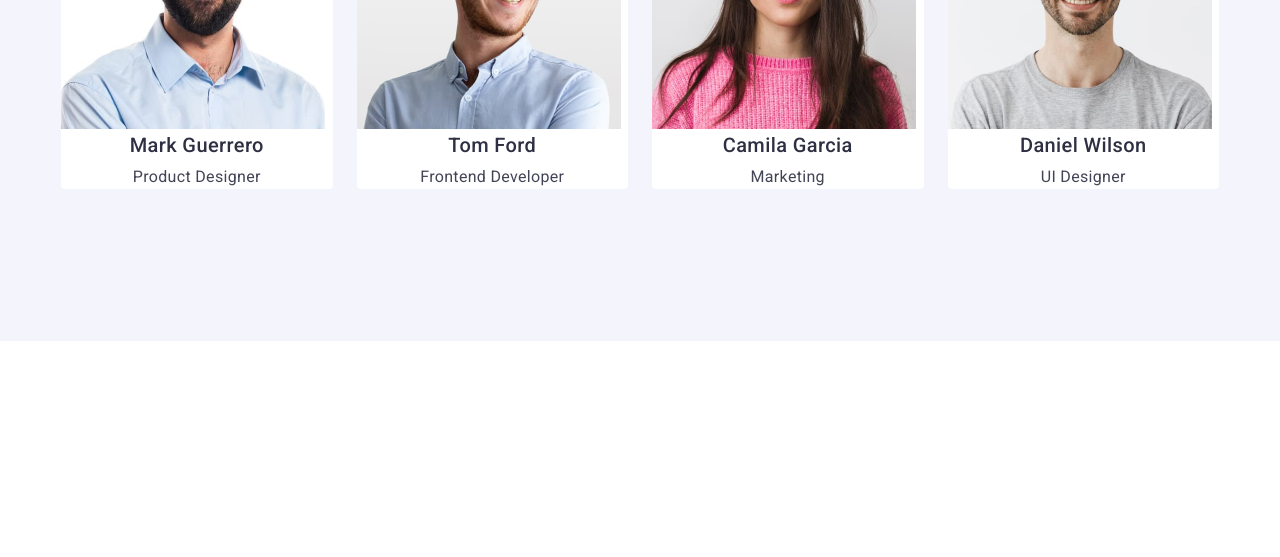
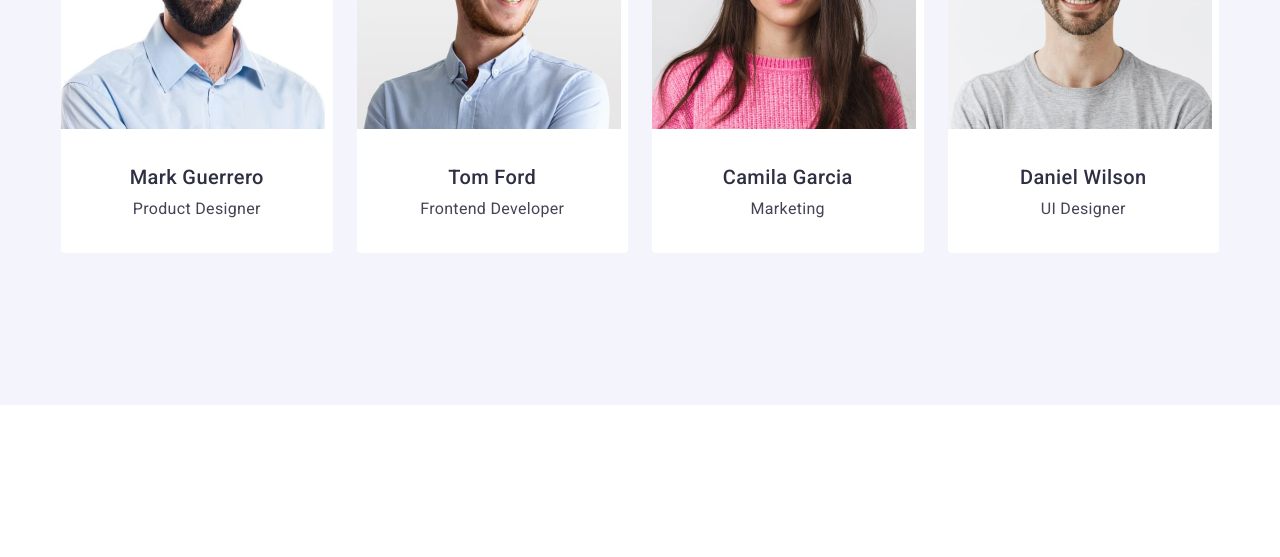
Before and after one commit to Mr-Terpyliak/goit-markup-hw-03, a plain HTML site: page index.html in a window 1280 px wide. Shown: the part 1760-2317 px from the top of the page. Drawn offline with nearby package versions, Linux system fonts and the light colour scheme.

Commit message:
updatech

```diff
--- a/css/styles.css
+++ b/css/styles.css
@@ -225,6 +225,9 @@ address {
   padding: 32px 0;
 }
 
+.subtitle-container {
+  padding: 32px 0;
+}
 .team-title {
   font-family: "Roboto", sans-serif;
   font-weight: 700;
--- a/index.html
+++ b/index.html
@@ -116,8 +116,10 @@
                 height="260"
                 alt="Mark Guerrero"
               />
+              <div class="subtitle-container">
                 <h3 class="team-subtitle">Mark Guerrero</h3>
                 <p class="team-text">Product Designer</p>
+              </div>
             </li>
             <li class="team-item">
               <img
@@ -127,8 +129,10 @@
                 height="260"
                 alt="Tom Ford"
               />
+              <div class="subtitle-container">
                 <h3 class="team-subtitle">Tom Ford</h3>
                 <p class="team-text">Frontend Developer</p>
+              </div>
             </li>
             <li class="team-item">
               <img
@@ -138,9 +142,10 @@
                 height="260"
                 alt="Camila Garcia"
               />
-
+              <div class="subtitle-container">
                 <h3 class="team-subtitle">Camila Garcia</h3>
                 <p class="team-text">Marketing</p>
+              </div>
             </li>
             <li class="team-item">
               <img
@@ -150,8 +155,10 @@
                 height="260"
                 alt="Daniel Wilson"
               />
+              <div class="subtitle-container">
                 <h3 class="team-subtitle">Daniel Wilson</h3>
                 <p class="team-text">UI Designer</p>
+              </div>
             </li>
           </ul>
         </div>
```
Lines whose indentation alone changed are shown as unchanged.
